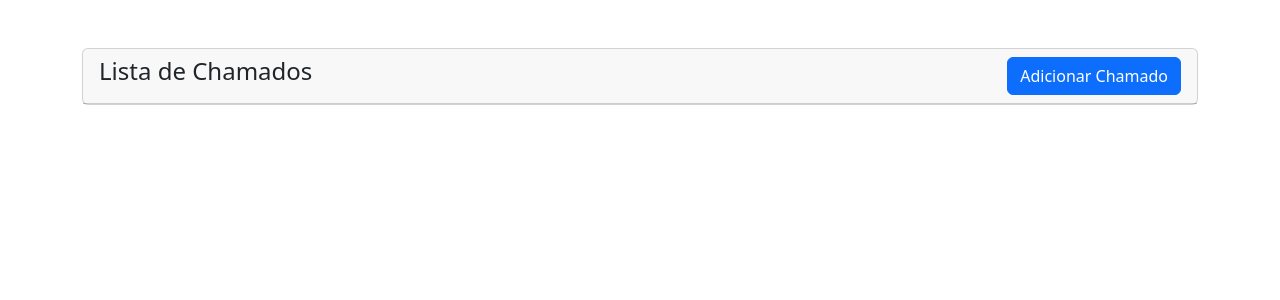
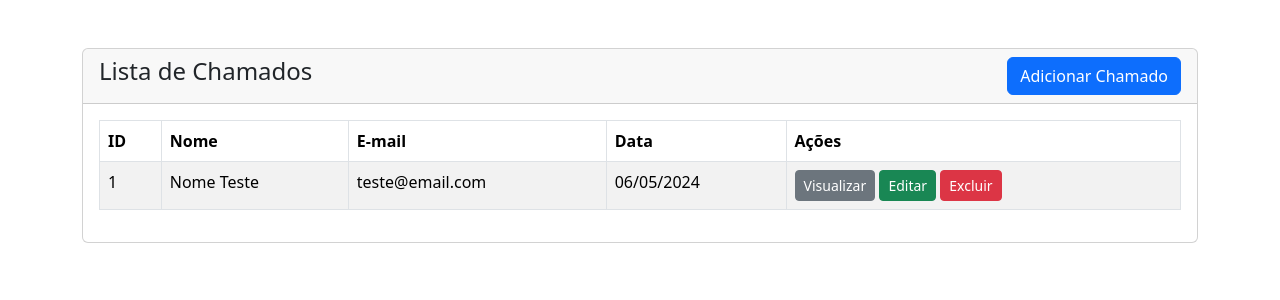
Before and after one commit to DecioLuiz/sistema_chamados, a PHP site: page /chamados.php in a window 1280 px wide. Shown: the part 56-356 px from the top of the page. Run offline with PHP 8.4, Linux system fonts and the light colour scheme.

Commit message:
Modificação do chamados.php e criação do conexao.php

```diff
--- a/chamados.php
+++ b/chamados.php
@@ -1,3 +1,7 @@
+<?php
+require './conexao.php';
+?>
+
 <!doctype html>
 <html lang="en">
   <head>
@@ -16,6 +20,34 @@
                     <div class="card-header">
                         <h4>Lista de Chamados <a href="chamado-create.php" class="btn btn-primary float-end">Adicionar Chamado</a></h4>
                     </div>
+                    <div class="card-body">
+                        <table class="table table-bordered table-striped">
+                            <thead>
+                                <tr>
+                                    <th>ID</th>
+                                    <th>Nome</th>
+                                    <th>E-mail</th>
+                                    <th>Data</th>
+                                    <th>Ações</th>
+                                </tr>
+                            </thead>
+                            <tbody>
+                                <tr>
+                                    <td>1</td>
+                                    <td>Nome Teste</td>
+                                    <td>teste@email.com</td>
+                                    <td>06/05/2024</td>
+                                    <td>
+                                        <a href="" class="btn btn-secondary btn-sm">Visualizar</a>
+                                        <a href="" class="btn btn-success btn-sm">Editar</a>
+                                        <form action="" method="POST" class="d-inline">
+                                            <button type="submit" name="delete_chamado" value="1" class="btn btn-danger btn-sm">Excluir</button>
+                                        </form>
+                                    </td>
+                                </tr>
+                            </tbody>
+                        </table>
+                    </div>
                 </div>
             </div>
         </div>
--- /dev/null
+++ b/conexao.php
@@ -0,0 +1,10 @@
+<!-- Conexão com o Banco de dados.php -->
+<?php
+define('HOST', 'localhost');
+define('USER', 'root');
+define('PASSWORD', 'root1234');
+define('DB', 'chamados');
+
+$conexao = mysqli_connect(HOST, USER, PASSWORD, DB) or die ('Não foi possível conectar');
+
+?>
```
